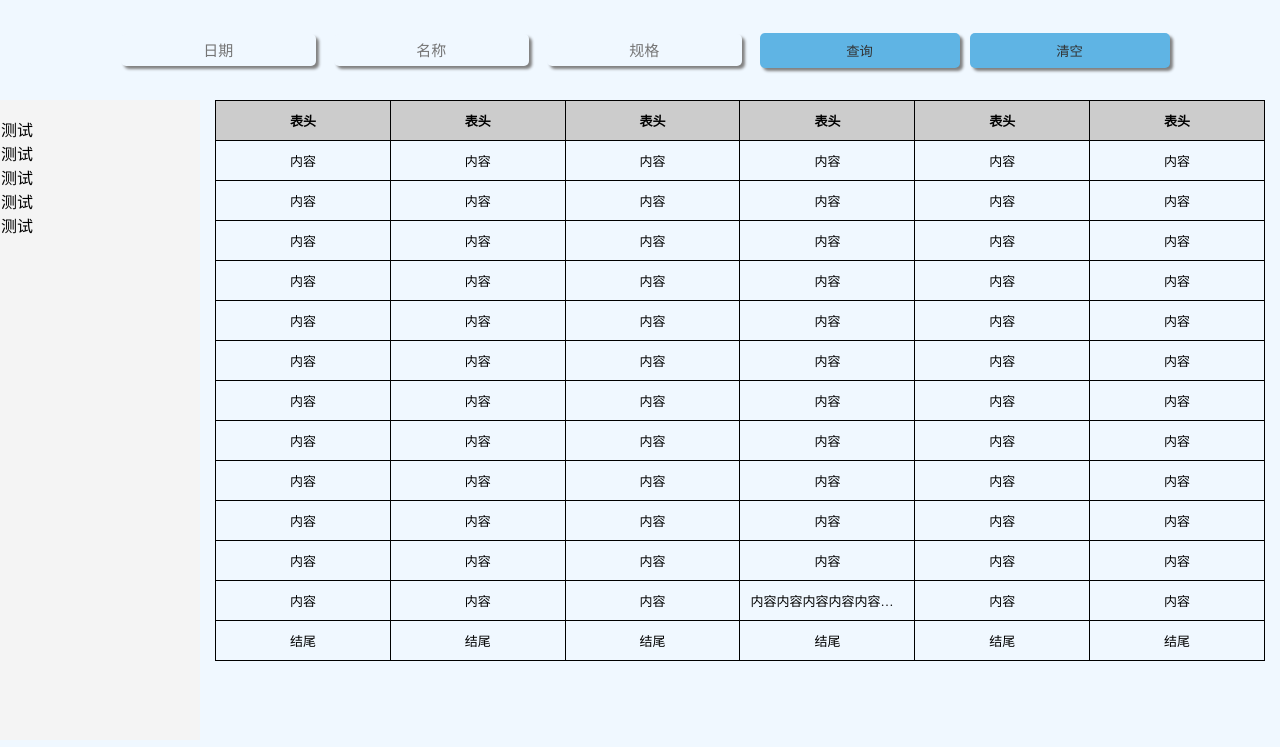
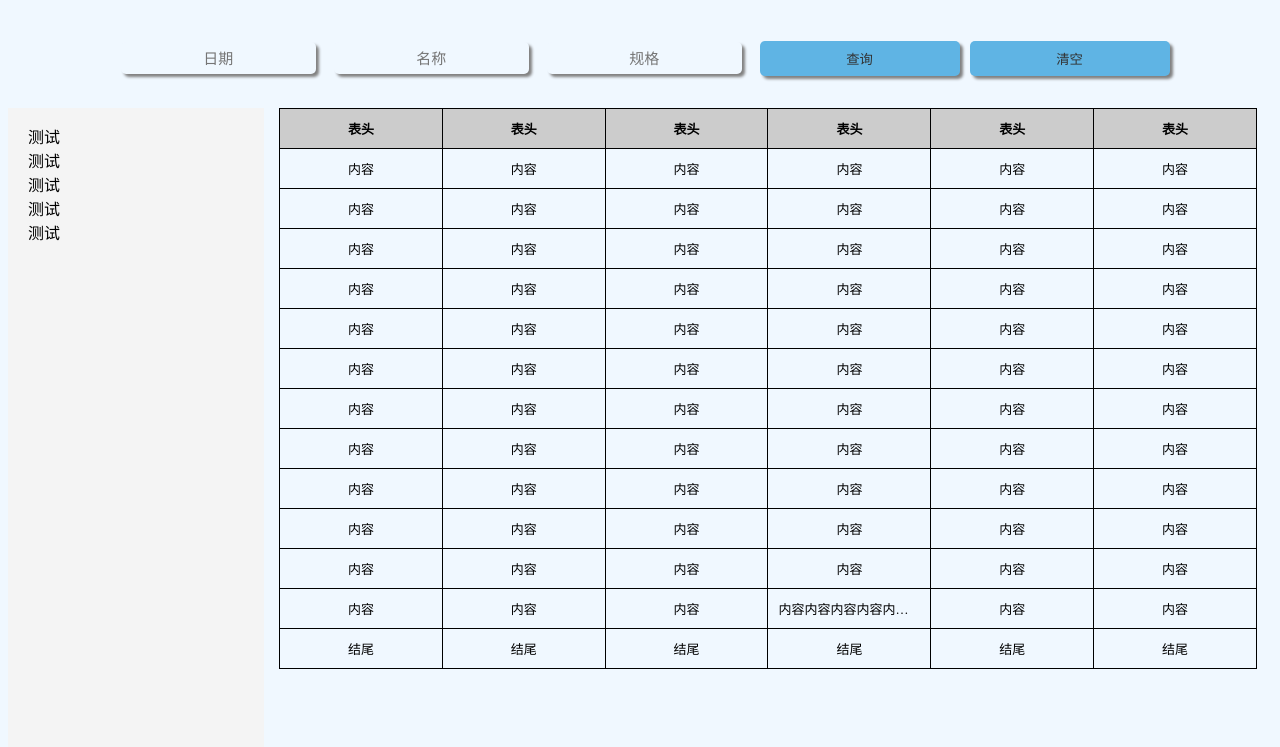
Before and after one commit to weichao1221/price_of_plants, a FastAPI app: page /ceshi_html in a window 1280 px wide. Shown: the top 747 px of the page. Run offline with FastAPI, Linux system fonts and the light colour scheme.

Commit message:
some messages

```diff
--- a/main.py
+++ b/main.py
@@ -261,6 +261,8 @@ async def shortcut_zhangben(request: Request):
 
 @app.get("/ceshi_html", response_class=HTMLResponse)
 async def ceshi_html(request: Request):
+    # 获取列表
+
     return templates.TemplateResponse("ceshi.html", {"request": request})
 
 if __name__ == '__main__':
--- a/static/css/ceshi.css
+++ b/static/css/ceshi.css
@@ -1,9 +1,8 @@
 body {
     overflow: hidden;
     background-color: aliceblue;
-    margin: 0;
-    padding: 0;
 }
+
 .box {
     display: flex;
     justify-content: center;
@@ -12,14 +11,17 @@ body {
     overflow: hidden;
     height: 80vh;
 }
+
 .left{
-    width: 200px;
+    width: 20vw;
+    min-width: 200px;
     height: 80vh;
     background-color: #f4f4f4;
     overflow: auto;
     box-sizing: border-box;
-    transition: transform 0.5s cubic-bezier(0.68, 0, 0.27, 1.55);
+    transition: transform 0.3s cubic-bezier(0.5, 0, 0, 1);
 }
+
 .right{
     flex: 1;
     width: 70%;
@@ -29,6 +31,7 @@ body {
     text-align: center;
     padding: 15px;
 }
+
 .menu-toggle {
     display: none;
     position: fixed;
@@ -41,34 +44,37 @@ body {
     cursor: pointer;
     z-index: 1000;
 }
+
 @media (max-width: 850px) {
     .left {
         position: fixed;
-        top: 100px;
-        left: 0;
+        top: 108px;
+        left: -4px;
         height: 85vh;
         transform: translateX(-100%);
         z-index: 999;
+        border-radius: 15px;
+        box-shadow: gray 3px 3px 3px;
     }
+
     .menu-toggle {
         display: block;
     }
+
     .left.open {
         transform: translateX(0);
     }
+}
 
-;
-}
 .search {
     background-color: aliceblue;
-    /*border: blue 1px solid;*/
     min-width: 300px;
-    /*min-height: 100px;*/
     height: 100px;
     display: flex;
     align-items: center;
     justify-content: center;
 }
+
 input {
     text-align: center;
     font-size: 15px;
@@ -80,6 +86,7 @@ input {
     box-shadow: gray 3px 3px 3px;
     background-color: aliceblue;
 }
+
 button {
     color: rgb(50,50,50);
     background-color: rgb(95, 180, 228);
@@ -93,16 +100,17 @@ button {
     box-shadow: gray 3px 3px 3px;
     cursor: pointer;
 }
+
 .button:active {
     background-color: rgb(95, 180, 228);
     transform: scale(0.95);
-    /*background-color: whitesmoke;*/
 }
+
 table {
-    /*word-break: break-all;*/
     width: 100%;
     border-collapse: collapse;
 }
+
 thead {
     background-color: gray;
 
@@ -110,14 +118,14 @@ thead {
 tbody {
     text-align: center;
     overflow: auto;
-    /*word-break: break-all;*/
 }
+
 ul {
     list-style: none;
-    padding: 1px;
+    padding-left: min(20px);
 }
 
-th, td {
+thead th, td {
     padding: 10px;
     font-size: small;
     overflow: hidden;
@@ -127,18 +135,30 @@ th, td {
     text-align: center;
     border: black 1px solid;
 }
+
+tbody th, td {
+    padding: 10px;
+    font-size: small;
+    overflow: hidden;
+    text-overflow: ellipsis;
+    white-space: nowrap;
+    max-width: 10px;
+    text-align: center;
+    border: black 1px solid;
+}
+
 td {
-    /*color: rgb(50,50,50);*/
     font-family: "Microsoft YaHei UI", serif;
-    /*background-color: red;*/
-    /*max-width: 10px;*/
 }
+
+tfoot td {
+    fonst-size: 5px;
+}
+
 th {
     background-color: #cccccc;
-    /*border: black 1px solid;*/
     text-align: center;
     font-family: FZXiaoBiaoSong-B05S, serif;
-    /*word-break: break-all;*/
 }
 
 tr:hover {
--- a/templates/ceshi.html
+++ b/templates/ceshi.html
@@ -5,7 +5,7 @@
     <meta name="viewport" content="width=device-width, initial-scale=1.0">
     <title>测试</title>
 
-    <link rel="stylesheet" href="../static/css/ceshi.css?v=1.0.4">
+    <link rel="stylesheet" href="../static/css/ceshi.css?v=1.2">
 </head>
 <body>
     <div class="search">
```
Also changed, not shown: utils/测试.py (+3 -29 lines).
